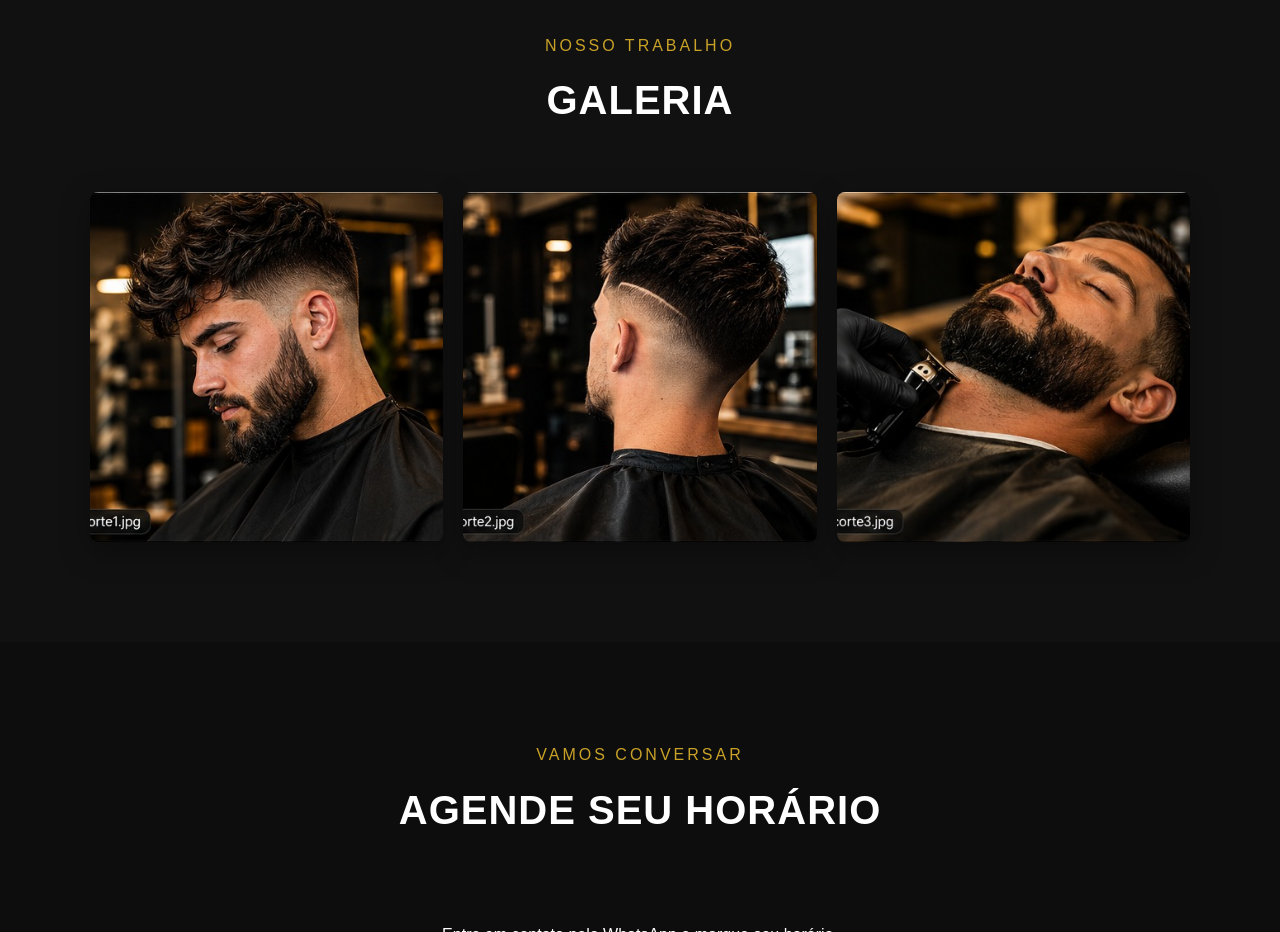
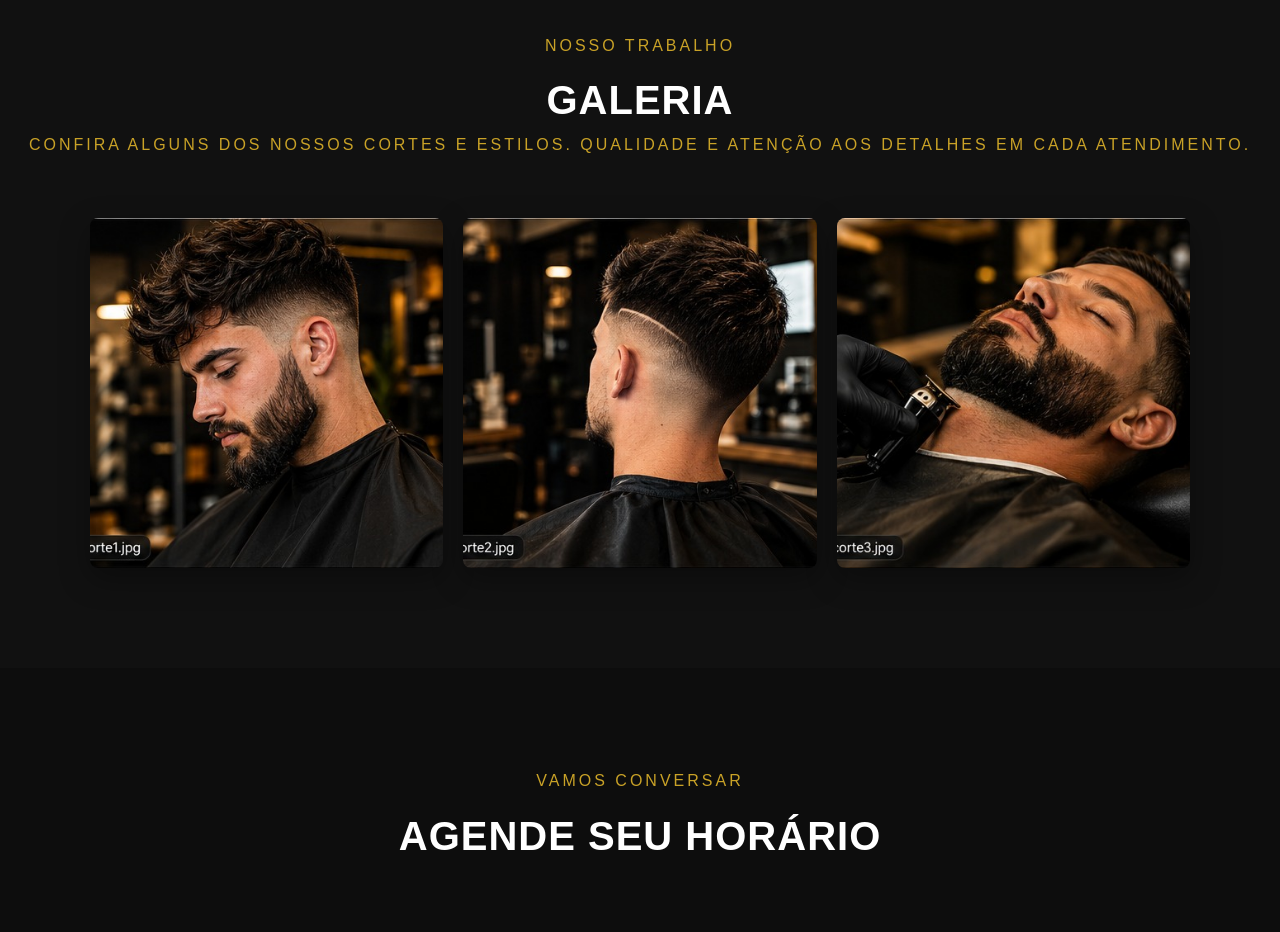
Before and after one commit to angelalves-dev/black-beard-barber, a plain HTML site: page index.html in a window 1280 px wide. Shown: the part 2080-3012 px from the top of the page. Drawn offline with Linux system fonts and the light colour scheme.

Commit message:
Fix HTML structure and add gallery description

```diff
--- a/index.html
+++ b/index.html
@@ -208,12 +208,17 @@
             <div class="section-title">
 
                 <p>
-                    NOSSO TRABALHO
-                </p>
+    NOSSO TRABALHO
+</p>
 
-                <h2>
-                    GALERIA
-                </h2>
+<h2>
+    GALERIA
+</h2>
+
+<p class="gallery-description">
+    Confira alguns dos nossos cortes e estilos.
+    Qualidade e atenção aos detalhes em cada atendimento.
+</p>
 
             </div>
 
```
